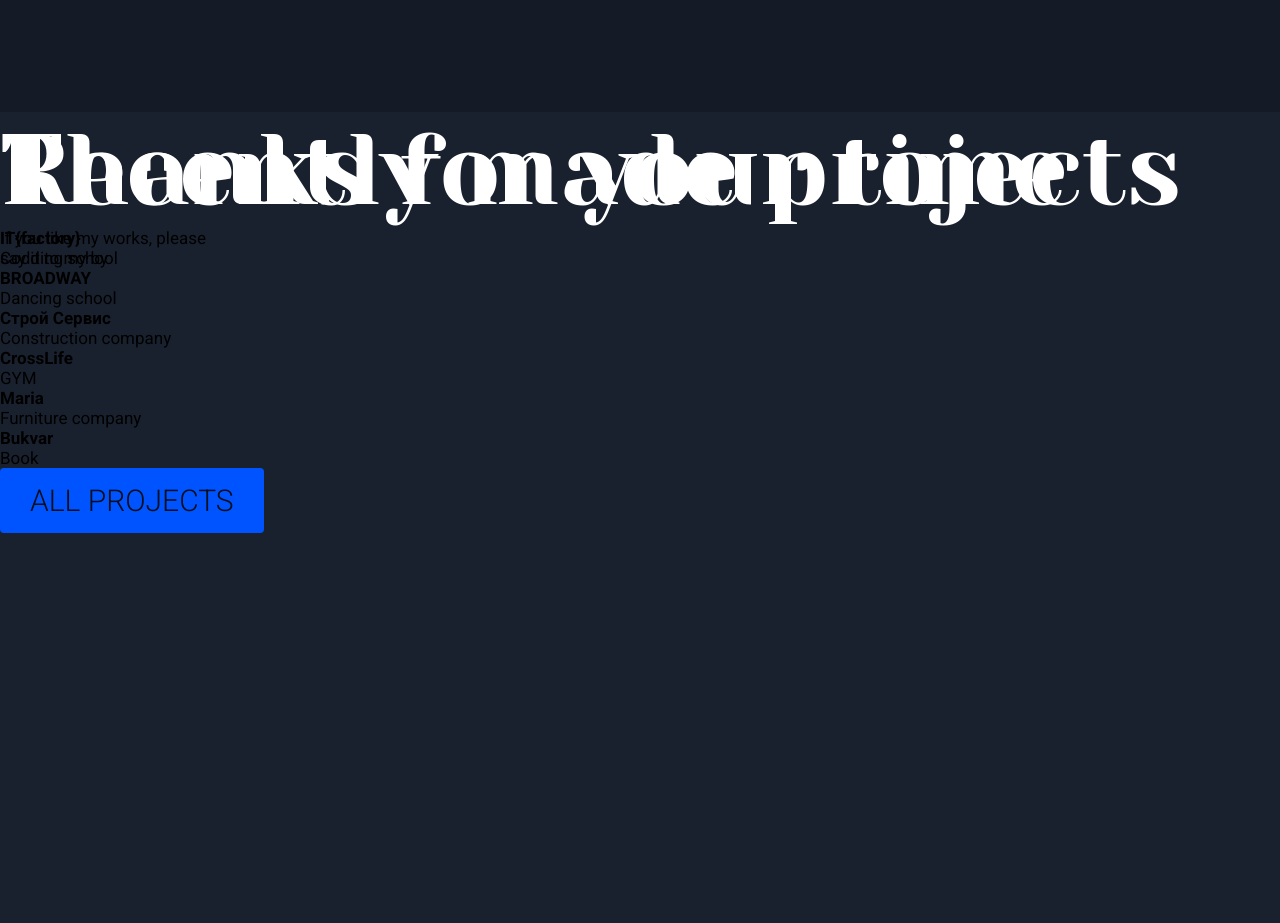
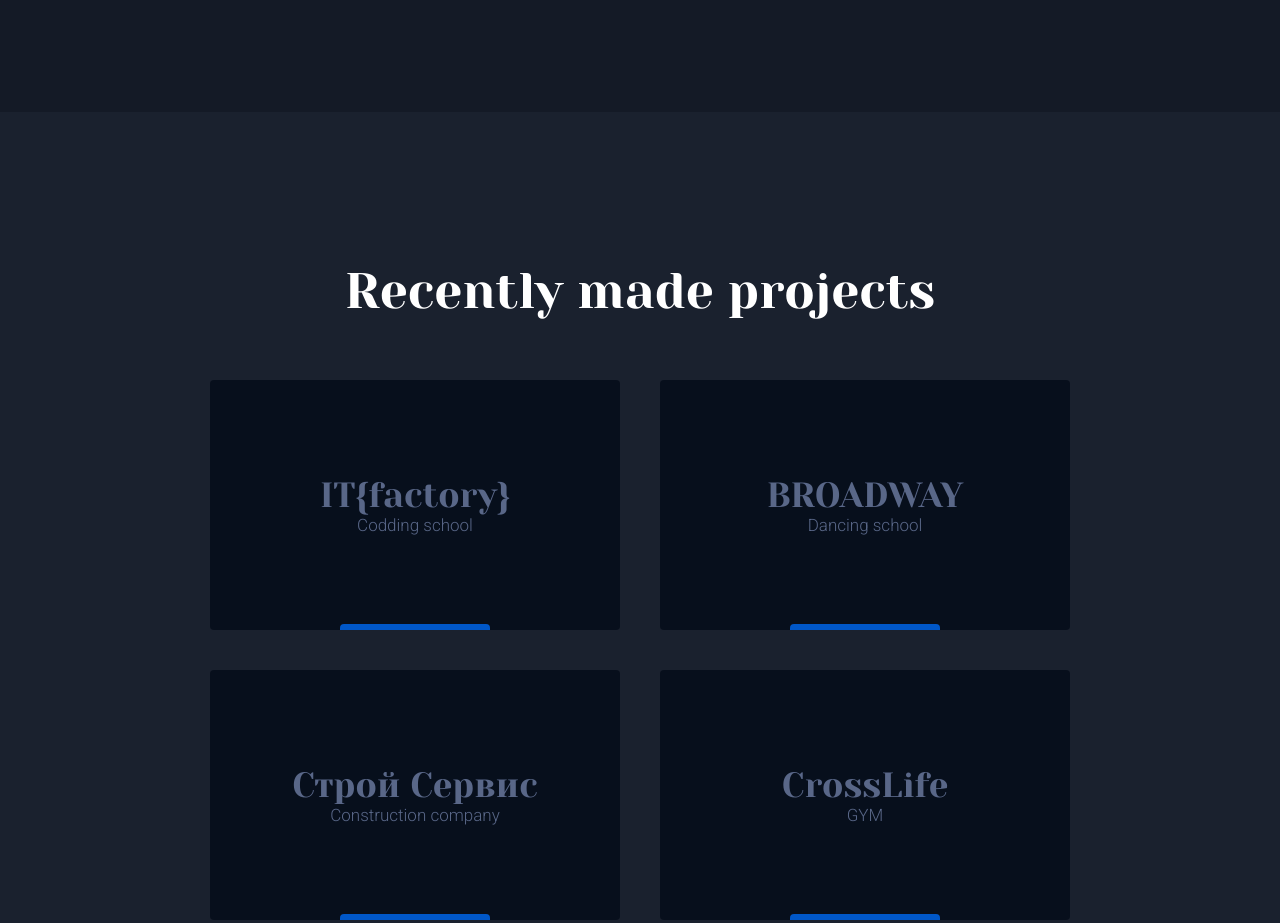
Before and after one commit to yaroslav-paliukh/yara-site, a plain HTML site: page index.html in a window 1280 px wide. Shown: the part 1699-2622 px from the top of the page. Before the commit the page ends 2232 px from the top, so only its background shows below. Drawn offline with Linux system fonts and the light colour scheme.

Commit message:
Add files via upload

```diff
--- a/index.html
+++ b/index.html
@@ -130,35 +130,33 @@
 			</div>
 			<div class="clearfix"></div>
 		</div>
-
 		<!-- .detile - second block ends -->
 
-		<div class="works-block clearfix">
-			<div class="wrapper">
+		<!-- recently block begins -->
+		<div class="works-block">
 				<h3>Recently made projects</h3>
 				<ul class="works-list">
-					<li><h4>IT{factory}</h4><p>Codding school</p></li>
-					<li><h4>BROADWAY</h4><p>Dancing school</p></li>
-					<li><h4>Строй Сервис</h4><p>Construction company</p></li>
-					<li><h4>CrossLife</h4><p>GYM</p></li>
-					<li><h4>Maria</h4><p>Furniture company</p></li>
-					<li><h4>Bukvar</h4><p>Book</p></li>
+					<li><h4>IT{factory}</h4><p>Codding school</p><div class="blue-line"></div></li>
+					<li><h4>BROADWAY</h4><p>Dancing school</p><div class="blue-line"></div></li>
+					<li><h4>Строй Сервис</h4><p>Construction company</p><div class="blue-line"></div></li>
+					<li><h4>CrossLife</h4><p>GYM</p><div class="blue-line"></div></li>
+					<li><h4>Mira</h4><p>Furniture company</p><div class="blue-line"></div></li>
+					<li><h4>Bukvar</h4><p>Book</p><div class="blue-line"></div></li>
 				</ul>
 				<a href="#" class="button anime-white">ALL PROJECTS</a>
-			</div>
 		</div>
+		<!-- Recently block Ends -->
 
 		<footer>
-			<div class="wrapper">
-				<h3>Thanks for your time</h3>
-				<p>If you like my works, please <br>say it to my by</p>
-				<ul class="social">
-					<li><a href="#"><img src="" alt="Be"></a></li>
-					<li><a href="#"><img src="" alt="Inst"></a></li>
-					<li><a href="#"><img src="" alt="Fb"></a></li>
-					<li><a href="#"><img src="" alt="Li"></a></li>
-				</ul>
-			</div>
+			<div class="coma"></div>
+			<h3>Thanks for your time</h3>
+			<p>If you like my works, please <br>say it to my by</p>
+			<ul class="social">
+				<li><a href="#" class="be"></a></li>
+				<li><a href="#" class="inst"></a></li>
+				<li><a href="#" class="fb"></a></li>
+				<li><a href="#" class="li"></a></li>
+			</ul>
 		</footer>
 	</div>
 
--- a/main-style.css
+++ b/main-style.css
@@ -97,7 +97,8 @@ header{
 	padding-top: 44px;
 }
 
-h1, h2, h3{
+h1, h2, h3,
+.works-block h4{
 	color: white;
 	font-size: 100px;
 	font-family: 'Yeseva One';
@@ -309,17 +310,6 @@ h2{
 }
 
 
-
-
-
-
-/*footer   /-/-/-/ begins*/
-footer .social{
-	display: none;
-}
-/*footer   /-/-/-/ ends*/
-
-
 /* animations begins*/
 
 .anime-white{
@@ -478,17 +468,17 @@ footer .social{
 	z-index: 1;
 }
 
-.square-line::before{
+/*.square-line::before,
+footer h3::before{
 	display: inline-block;
 	position: absolute;
 	content: ",";
-	color: white;
 	font-size: 470px;
 	font-family: 'Yeseva One';
 	top: -200px;
 	left: 40px;
 	color: rgba(2, 6, 12, 0.4);
-}
+}*/
 
 .dot-wrapper{
 	display: inline-block;
@@ -568,6 +558,178 @@ footer .social{
 
 
 
+/* ------------------------------Recently block begins--------------------------------------*/
+
+.works-block{
+	max-width: 1364px;
+	padding-top: 150px;
+	padding-bottom: 150px;
+	margin: 0 auto;
+	flex-direction: column;
+}
+
+.works-block h3{
+	margin-bottom: 40px;
+}
+
+.works-block h3,
+.works-list h4,
+.works-list p{
+	text-align: center;
+	font-size: 50px;
+}
+
+.works-list h4,
+.works-list p,
+footer h3{
+	font-size: 35px;
+	color: #596788;
+}
+
+.works-list p,
+.works-block .button{
+	font-size: 17px;
+	font-weight: 300;
+}
+
+.works-block,
+.works-list,
+.works-list li,
+footer{
+	display: flex;
+	flex-wrap: wrap;
+	justify-content: center;
+}
+
+.works-list li{
+	list-style-type: none;
+	width: 410px;
+	height: 250px;
+	background-color: #070f1c;
+	border-radius: 4px;
+	box-sizing: border-box;
+	-moz-box-sizing: border-box;
+	margin: 20px;
+	flex-direction: column;
+	position: relative;
+	/*box-shadow: 0px 21px 18px 0px rgba(0, 0, 0, 0.29);*/
+}
+
+.works-list li:hover{
+	color: white;
+	cursor: pointer;
+	box-shadow: 0px 25px 18px -10px rgba(0, 0, 0, 0.29);
+	top: -5px;
+}
+
+/*.works-list li:after{
+	display: block;
+	content: "";
+	width: 150px;
+	height: 6px;
+	background-color: #0057c8;
+	border-radius: 4px 4px 0 0;
+	align-self: center;
+	bottom: 0;
+	position: absolute;
+}*/
+
+/*.works-list li:nth-child(3n) {
+  background: silver;
+}*/
+
+.works-block .button{
+	font-weight: 400;
+	color: white;
+	letter-spacing: 0.3pt;
+	text-align: center ;
+	margin-top: 35px;
+}
+
+.works-block .button:hover{
+	color: #070f1c;
+}
+
+.blue-line{
+	display: block;
+	content: "";
+	position: absolute;
+	width: 150px;
+	height: 6px;
+	background-color: #0057c8;
+	border-radius: 4px 4px 0 0;
+	align-self: center;
+	bottom: 0;
+}
+
+.blue-line:hover{
+	width: 100%;
+	border-radius: 0 0 4px 4px;
+}
+
+
+/*end of recent works block*/
+
+
+
+footer{
+	background-color: #070f1c;
+	padding-top: 120px;
+	padding-bottom: 50px;
+	flex-direction: column;
+	margin: 0 auto;
+	position: relative;
+}
+
+footer h3,
+footer p,
+footer .social{
+	margin: 0 auto;
+	text-align: center;
+	position: relative;
+	z-index: 2;
+}
+
+footer h3::before{
+	top: -30px;
+	left: 50%;
+	color: #030a14;
+	z-index: 1;
+	line-height: 1%;
+	letter-spacing: 1%;
+}
+
+footer p{
+	color: #0060dd;
+	font-size: 17px;
+	font-weight: 700;
+	padding-top: 20px;
+}
+
+footer .social{
+	margin-top: 40px;
+	opacity: 0.8;
+}
+
+footer .social:before{
+	display: none;
+}
+
+/*footer .coma{
+	position: absolute;
+	width: 70px;
+	height: 80px;
+	background: rgba(17, 23, 35, 0) url(img/svg/coma-01-01.svg) 50% no-repeat;
+	left: -120px;
+	z-index: 2;
+}*/
+
+
+/*footer   /-/-/-/ ends*/
+
+
+
+
 
 
 
```
